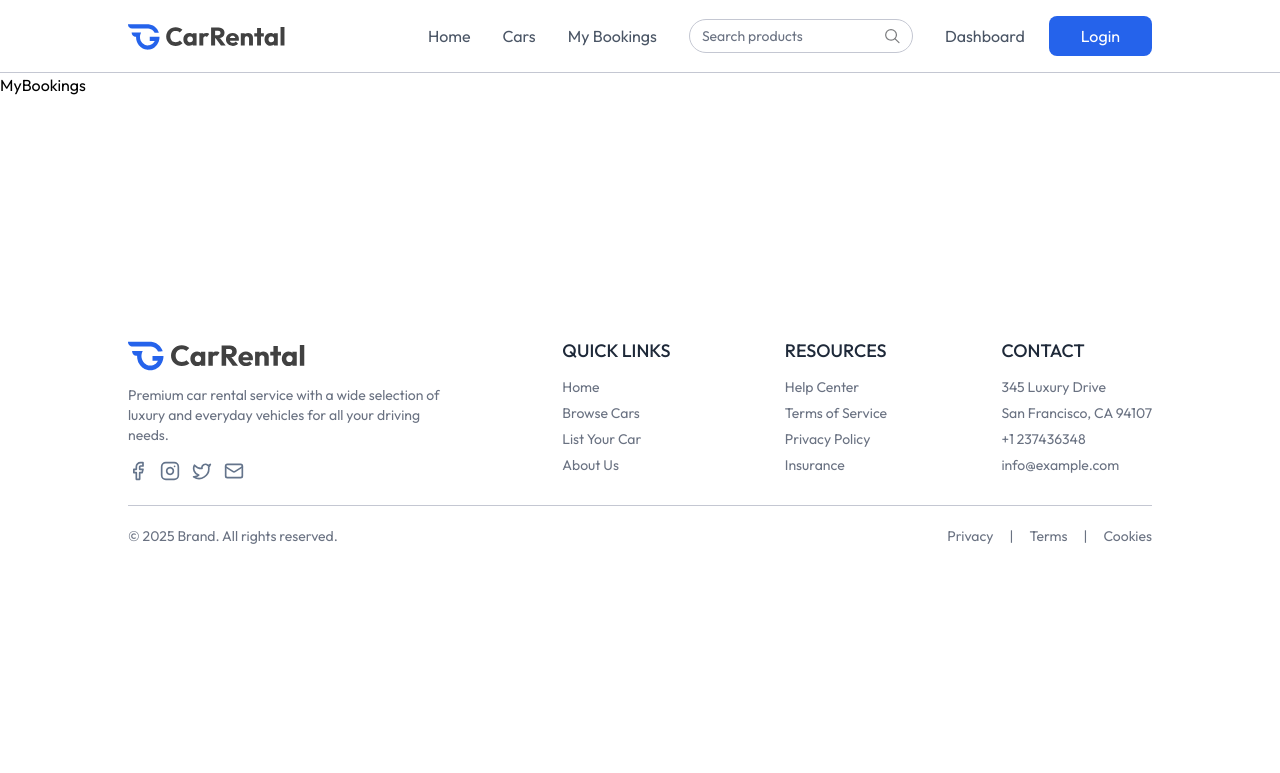
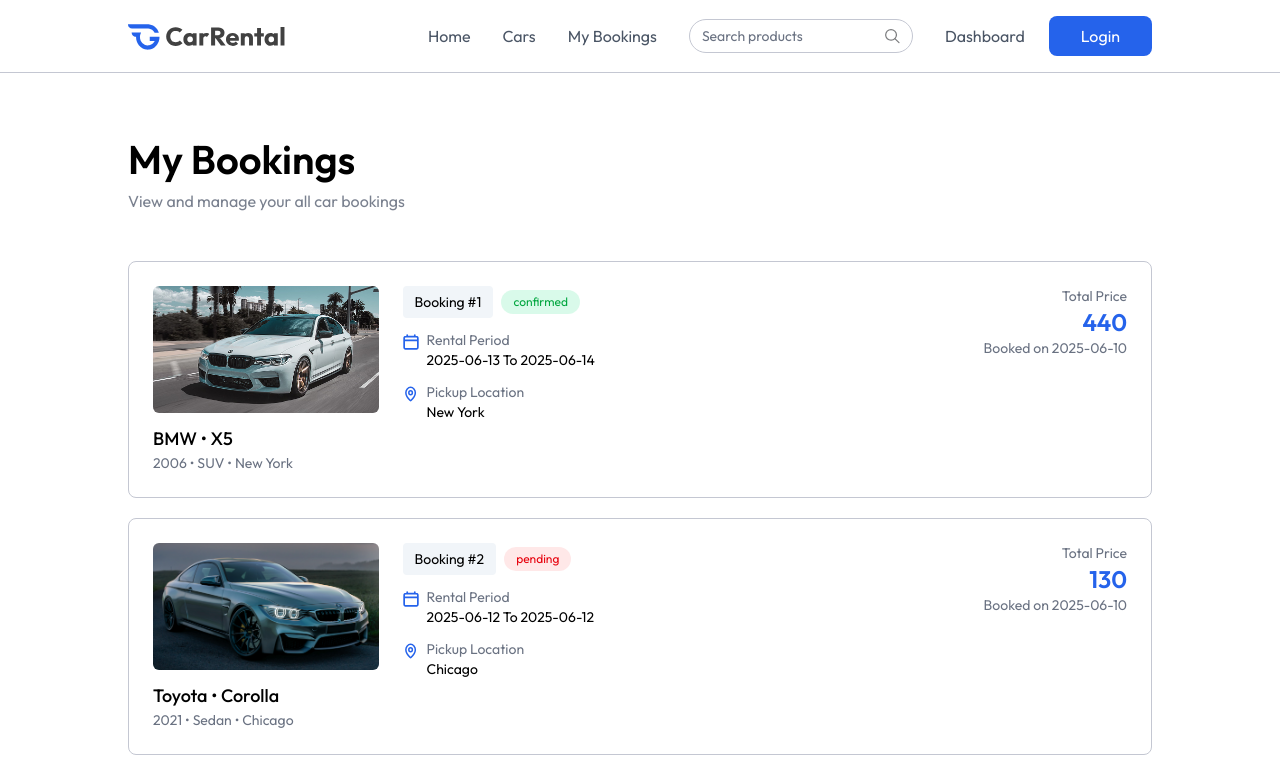
Before and after one commit to tanjimahmmed/car-rental-full-stack, a React (Vite) app in the folder client/: page /my-bookings in a window 1280 px wide. Shown: the top 773 px of the page. Built offline with nearby package versions, Linux system fonts and the light colour scheme.

Commit message:
add MyBooking page content

```diff
--- a/client/src/pages/MyBookings.jsx
+++ b/client/src/pages/MyBookings.jsx
@@ -1,8 +1,74 @@
-import React from 'react'
+import React, { useEffect, useState } from 'react'
+import {assets, dummyMyBookingsData} from '../assets/assets'
+import Title from '../components/Title'
 
 const MyBookings = () => {
+
+  const [bookings, setBookings] = useState([]);
+  const currency = import.meta.env.VITE_CURRENCY;
+
+  const fetchMyBookings = async() => {
+    setBookings(dummyMyBookingsData)
+  }
+
+  useEffect(() => {
+    fetchMyBookings()
+  }, []);
+
   return (
-    <div>MyBookings</div>
+    <div className='px-6 md:px-16 lg:px-24 xl:px-32 2xl:px-48 mt-16 text-sm max-w-7xl'>
+      <Title title='My Bookings' subTitle='View and manage your all car bookings' align='left'/>
+
+      <div>
+        {bookings.map((booking, index) => (
+          <div key={booking._id} className="grid grid-cols-1 md:grid-cols-4 gap-6 p-6 border border-borderColor rounded-lg mt-5 first:mt-12">
+            <div className="md:col-span-1">
+              <div className="rounded-md overflow-hidden mb-3">
+                <img src={booking.car.image} alt="" className='w-full h-auto aspect-video object-cover'/>
+              </div>
+              <p className='text-lg font-medium mt-2'>{booking.car.brand} • {booking.car.model}</p>
+              <p className='text-gray-500'>{booking.car.year} • {booking.car.category} • {booking.car.location}</p>
+            </div>
+
+            {/* Booking info */}
+            <div className='md:col-span-2'>
+              <div className="flex items-center gap-2">
+                <p className='px-3 py-1.5 bg-light rounded'>
+                  Booking #{index+1}
+                </p>
+                <p className={`px-3 py-1 text-xs rounded-full ${booking.status === 'confirmed' ? 'bg-green-400/15 text-green-600' : 'bg-red-400/15 text-red-600'}`}>{booking.status}</p>
+              </div>
+
+              <div className='flex items-start gap-2 mt-3'>
+                <img src={assets.calendar_icon_colored} alt="" className='w-4 h-4 mt-1'/>
+                <div>
+                  <p className='text-gray-500'>Rental Period</p>
+                  <p>{booking.pickupDate.split('T')[0]} To {booking.returnDate.split('T')[0]}</p>
+                </div>
+              </div>
+
+              <div className='flex items-start gap-2 mt-3'>
+                <img src={assets.location_icon_colored} alt="" className='w-4 h-4 mt-1'/>
+                <div>
+                  <p className='text-gray-500'>Pickup Location</p>
+                  <p>{booking.car.location}</p>
+                </div>
+              </div>
+            </div>
+
+            {/* Price */}
+            <div className='md:col-span-1 flex flex-col justify-between gap-6'>
+              <div className='text-sm text-gray-500 text-right'>
+                <p>Total Price</p>
+                <h1 className='text-2xl font-semibold text-primary'>{currency}{booking.price}</h1>
+                <p>Booked on {booking.createdAt.split('T')[0]}</p>
+              </div>
+            </div>
+
+          </div>
+        ))}
+      </div>
+    </div>
   )
 }
 
```
